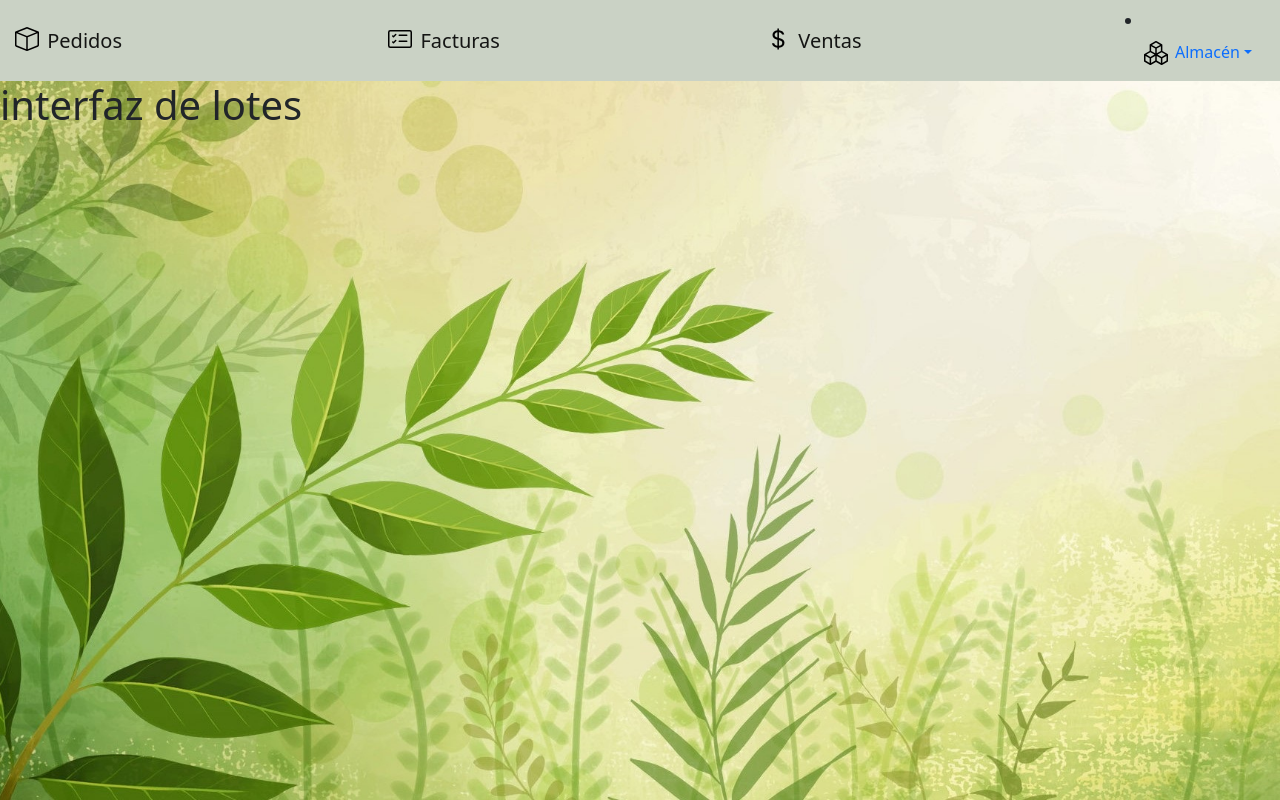
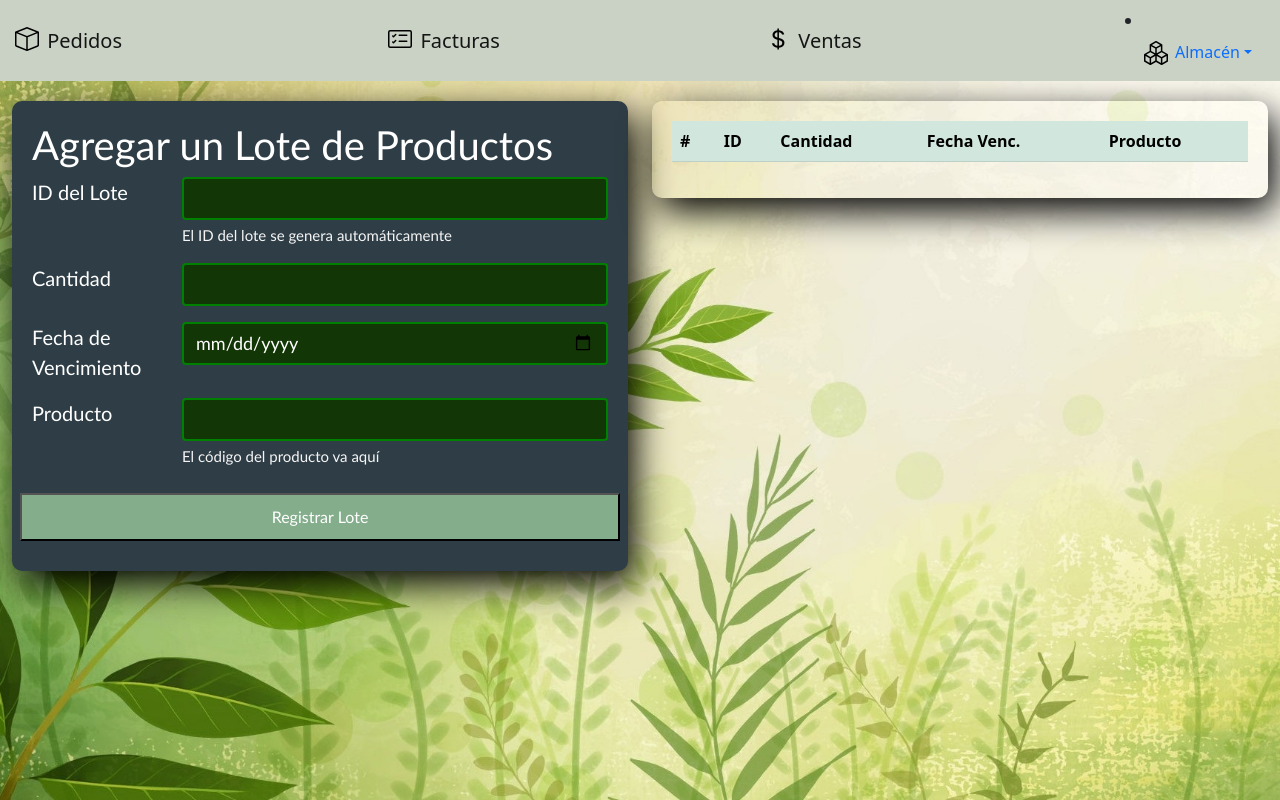
Before and after one commit to Desangrador/APS_angular, an Angular app: page /lotes in a window 1280 px wide. Built offline with nearby package versions, Linux system fonts and the light colour scheme.

Commit message:
Productos-Routing2

```diff
--- a/src/app/paginas/lotes/lotes.component.html
+++ b/src/app/paginas/lotes/lotes.component.html
@@ -1 +1,70 @@
-<h1>interfaz de lotes</h1>
+<div class="container-fluid">
+    <div class="row">
+        <div class="col-6">
+            <div class="form-registro">
+                <h1 class = "txtcentro">Agregar un Lote de Productos</h1>
+                <div class="mb-3">
+                    <div class="row">
+                        <div class="col-3"><label class="labels">ID del Lote</label></div>
+                        <div class="col-9"><input type="text" disabled class="form-control"></div>
+                    </div>
+                    <div class="row">
+                        <div class="col-3"></div>
+                        <div class="col-9"><div class="form-text">El ID del lote se genera automáticamente</div></div>
+                    </div>
+                </div>
+                <div class="mb-3">
+                    <div class="row">
+                        <div class="col-3"><label class="labels">Cantidad</label></div>
+                        <div class="col-9"><input class = "form-control" type="text"></div>
+                    </div>
+                </div>
+                <div class="mb-3">
+                    <div class="row">
+                        <div class="col-3"><label class="labels">Fecha de Vencimiento</label></div>
+                        <div class="col-9"><input class = "form-control" type="date"></div>
+                    </div>
+                </div>
+                <div class="mb-3">
+                    <div class="row">
+                        <div class="col-3"><label class="labels">Producto</label></div>
+                        <div class="col-9"><input class = "form-control" type="text"></div>
+                    </div>
+                    <div class="row">
+                        <div class="col-3"></div>
+                        <div class="col-9"><div class="form-text">El código del producto va aquí</div></div>
+                    </div>
+                </div>
+                <div class="row">
+                    <button type="submit" class="button">Registrar Lote</button>
+                </div>
+            </div>
+        </div>
+        <div class="col-6">
+            <div class="table-list">
+                <table class="table table-success table-striped">
+                    <thead>
+                    <tr>
+                        <th scope="col">#</th>
+                        <th scope="col">ID</th>
+                        <th scope="col">Cantidad</th>
+                        <th scope="col">Fecha Venc.</th>
+                        <th scope="col">Producto</th>
+                    </tr>
+                    </thead>
+                    <tbody>
+                    <tr *ngFor="let Lote of listarLotes(); index as i">
+                        <th scope=""></th>
+                        <td>{{ Lote.id }}</td>
+                        <td>{{ Lote.cantidadDisponible }}</td>
+                        <td>{{ Lote.fechaVencimientoProducto }}</td>
+                        <td>{{ Lote.contieneProducto.nombre }}</td>
+                        <td><button class="btn btn-warning"><img src="../assets/pencil-square.svg" alt=""></button></td>
+                        <td><button class="btn btn-danger"><img src="../assets/trash.svg" alt=""></button></td>
+                    </tr>
+                    </tbody>
+                </table>
+            </div>
+        </div>
+    </div>
+</div>
--- a/src/app/paginas/productos/productos.component.ts
+++ b/src/app/paginas/productos/productos.component.ts
@@ -9,6 +9,10 @@
 export class ProductosComponent implements OnInit {
   constructor() { }
   ngOnInit(): void {
+  }
+
+  ListaProductos(): Producto[]{
+    return Productos
   }
 
   altProducto: Producto = {
@@ -203,8 +207,4 @@
 
     this.bscProducto = this.setAltProductoVacio()
   }
-
-  ListaProductos(): Producto[]{
-    return Productos;
-  }
 }
```
